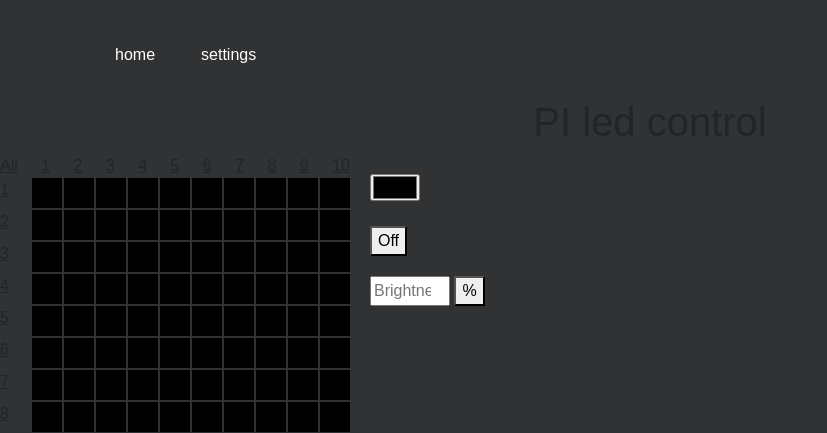
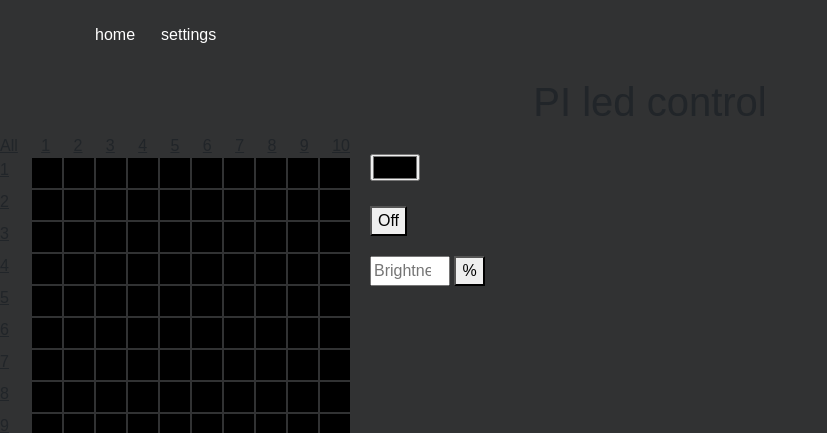
Before and after one commit to Cepumins/ledpi, a Flask app: page / in a window 1280 px wide. Shown: the top 433 px of the page, without its empty margins (0-827 px from the left). Run offline with Flask 3, Linux system fonts and the light colour scheme; some libraries are stand-ins or nearby versions.

Commit message:
header upd

```diff
--- a/templates/header.html
+++ b/templates/header.html
@@ -26,8 +26,8 @@
 <body>
     <div class="container mt-3">
         <div class="d-flex justify-content-start ">
-            <a href="/" class="nav-btn btn margins20">home</a>
-            <a href="/settings" class="nav-btn btn margins20">settings</a>
+            <a href="/" class="nav-btn btn">home</a>
+            <a href="/settings" class="nav-btn btn">settings</a>
         </div>
     </div>
 </body>
```
